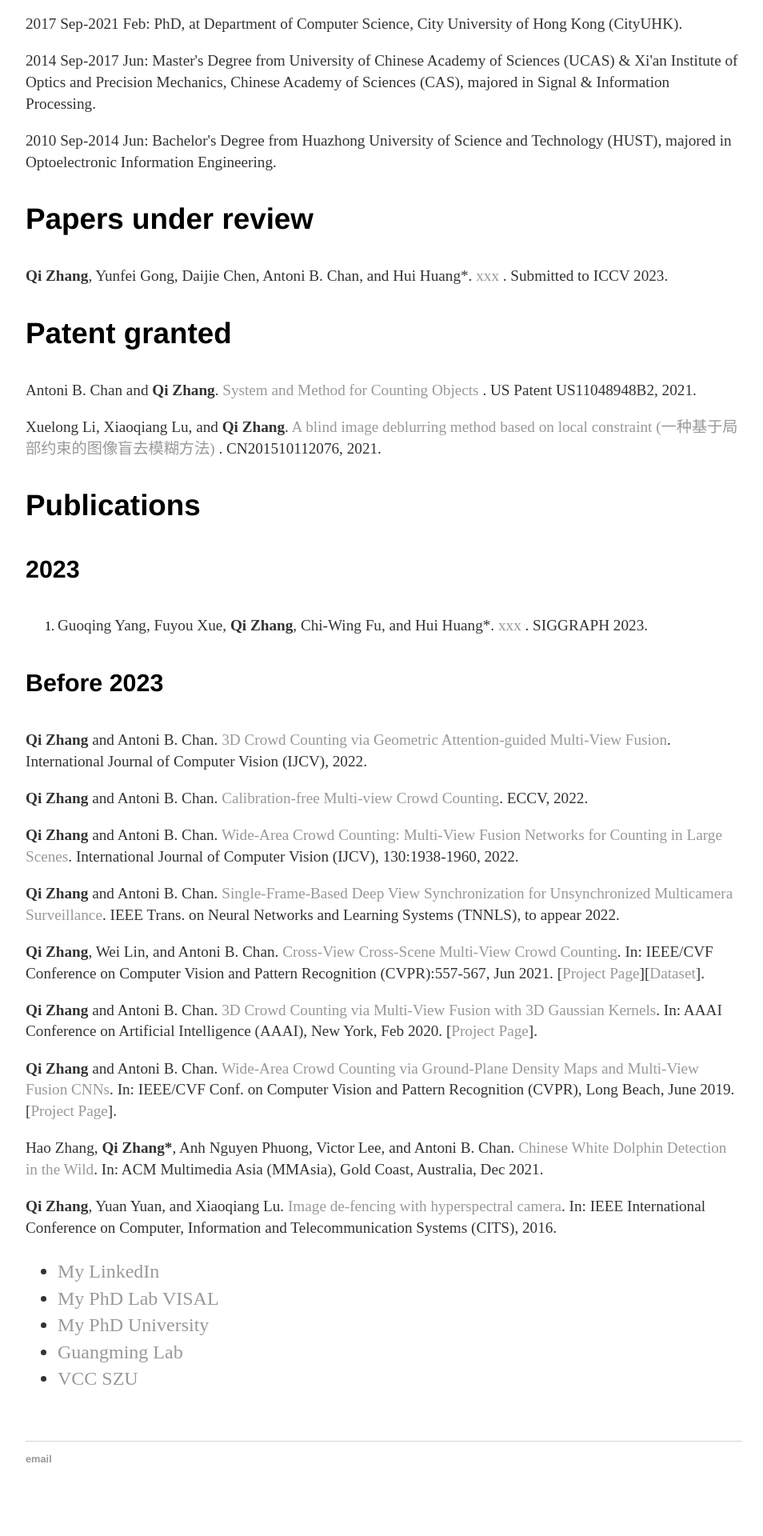
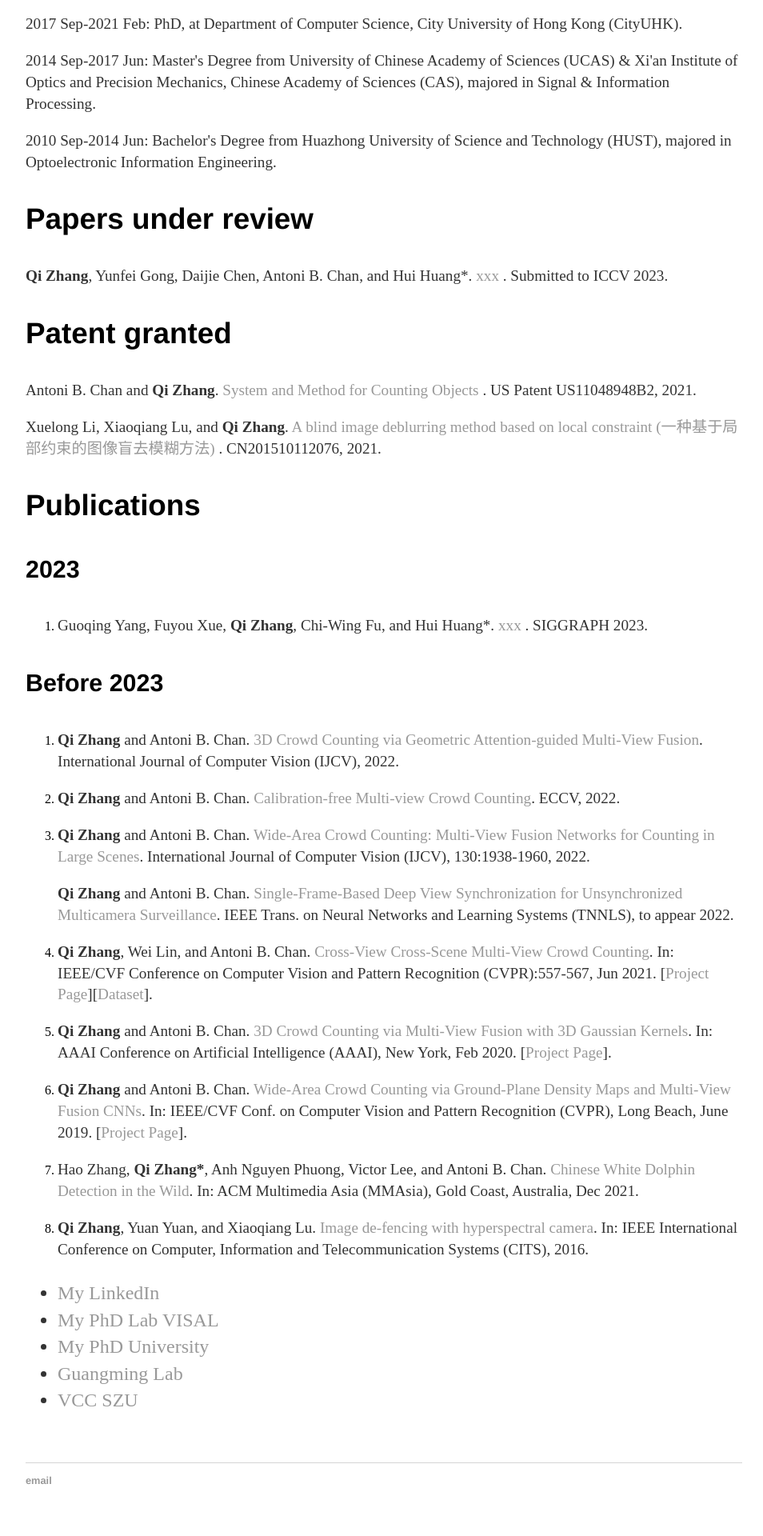
Before and after one commit to zqyq/zqyq.github.io, a Jekyll site: the page built from about/index.html, in a window 1280 px wide. Shown: the part 834-2754 px from the top of the page at 80% size, without its empty margins (160-1114 px from the left). Built offline with Jekyll 4.4.1, drawn with Linux system fonts in a browser that asks for light colours; before the commit the page ends 2727 px from its top, so only the background shows below that.

Commit message:
Update index.html

```diff
--- a/about/index.html
+++ b/about/index.html
@@ -63,47 +63,53 @@ title: About Qi ZHANG
 
                 <h4>Before 2023</h4>
 
-			<p><strong>Qi Zhang</strong> and Antoni B. Chan.
+		<ol>
+
+			<li><p><strong>Qi Zhang</strong> and Antoni B. Chan.
 				<a>
 				  3D Crowd Counting via Geometric Attention-guided Multi-View Fusion</a>.
 				 International Journal of Computer Vision (IJCV), 2022.
-			</p>
-			<p><strong>Qi Zhang</strong> and Antoni B. Chan.
+			</p></li>
+			<li><p><strong>Qi Zhang</strong> and Antoni B. Chan.
 				<a>
 				  Calibration-free Multi-view Crowd Counting</a>.
 				 ECCV, 2022.
-			</p>
+			</p></li>
 
-		      <p><strong>Qi Zhang </strong>and Antoni B. Chan.
+		        <li><p><strong>Qi Zhang </strong>and Antoni B. Chan.
 				<a href='https://link.springer.com/article/10.1007/s11263-022-01626-4'>Wide-Area Crowd Counting: Multi-View Fusion Networks for Counting in Large Scenes</a>.
-				International Journal of Computer Vision (IJCV), 130:1938-1960, 2022.
+				International Journal of Computer Vision (IJCV), 130:1938-1960, 2022.</p>
+			</li>
 
-				<p><strong>Qi Zhang</strong> and Antoni B. Chan.
+			<p><strong>Qi Zhang</strong> and Antoni B. Chan.
 				<a href='https://ieeexplore.ieee.org/document/9775149'>Single-Frame-Based Deep View Synchronization for Unsynchronized Multicamera Surveillance</a>.
 				IEEE Trans. on Neural Networks and Learning Systems (TNNLS), to appear 2022.
-		      <p><strong>Qi Zhang</strong>, Wei Lin, and Antoni B. Chan.
+			</p></li>
+		        <li><p><strong>Qi Zhang</strong>, Wei Lin, and Antoni B. Chan.
 				<a href='https://openaccess.thecvf.com/content/CVPR2021/papers/Zhang_Cross-View_Cross-Scene_Multi-View_Crowd_Counting_CVPR_2021_paper.pdf'>Cross-View Cross-Scene Multi-View Crowd Counting</a>.
 				In: IEEE/CVF Conference on Computer Vision and Pattern Recognition (CVPR):557-567, Jun 2021.
 				[<a href="https://visal.cs.cityu.edu.hk/research/cvcs/">Project Page</a>][<a href="http://visal.cs.cityu.edu.hk/research/cvcs_dataset/">Dataset</a>].
-		      <p><strong>Qi Zhang</strong> and Antoni B. Chan.
+			</p></li>
+		        <li><p><strong>Qi Zhang</strong> and Antoni B. Chan.
 				<a href='http://visal.cs.cityu.edu.hk/static/pubs/conf/aaai20-3dmvcc.pdf'>3D Crowd Counting via Multi-View Fusion with 3D Gaussian Kernels</a>.
 				In: AAAI Conference on Artificial Intelligence (AAAI), New York, Feb 2020.
 				[<a href="https://visal.cs.cityu.edu.hk/research/aaai20-3d-counting/">Project Page</a>].
-			</p>
-			<p><strong>Qi Zhang</strong> and Antoni B. Chan.
+			</p></li>
+			<li><p><strong>Qi Zhang</strong> and Antoni B. Chan.
 				<a href="http://visal.cs.cityu.edu.hk/static/pubs/conf/cvpr19-wacc.pdf">Wide-Area Crowd Counting via Ground-Plane Density Maps and Multi-View Fusion CNNs</a>.
 				In: IEEE/CVF Conf. on Computer Vision and Pattern Recognition (CVPR), Long Beach, June 2019.
 				[<a href="http://visal.cs.cityu.edu.hk/research/cvpr2019wacc/">Project Page</a>].
-			</p>
-				<p>Hao Zhang, <strong>Qi Zhang*</strong>, Anh Nguyen Phuong, Victor Lee, and Antoni B. Chan.
+			</p></li>
+			<li><p>Hao Zhang, <strong>Qi Zhang*</strong>, Anh Nguyen Phuong, Victor Lee, and Antoni B. Chan.
 				<a href="https://doi.org/10.1145/3469877.3490574">Chinese White Dolphin Detection in the Wild</a>.
 				In: ACM Multimedia Asia (MMAsia), Gold Coast, Australia, Dec 2021.
-			</p>
+			</p></li>
 
-			<p><strong>Qi Zhang</strong>, Yuan Yuan, and Xiaoqiang Lu.
+			<li><p><strong>Qi Zhang</strong>, Yuan Yuan, and Xiaoqiang Lu.
 				<a href="https://ieeexplore.ieee.org/abstract/document/7546396/">Image de-fencing with hyperspectral camera</a>.
 				In: IEEE International Conference on Computer, Information and Telecommunication Systems (CITS), 2016.
-			</p>
+			</p></li>
+		</ol>
 
 			<ul class="contacts">
 				<li><a href="https://www.linkedin.com/in/qi-zhang-64257488/">My LinkedIn</a></li>
```
